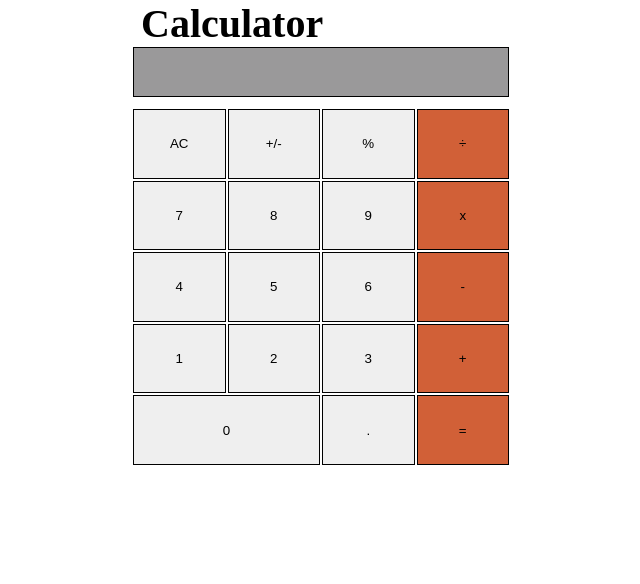
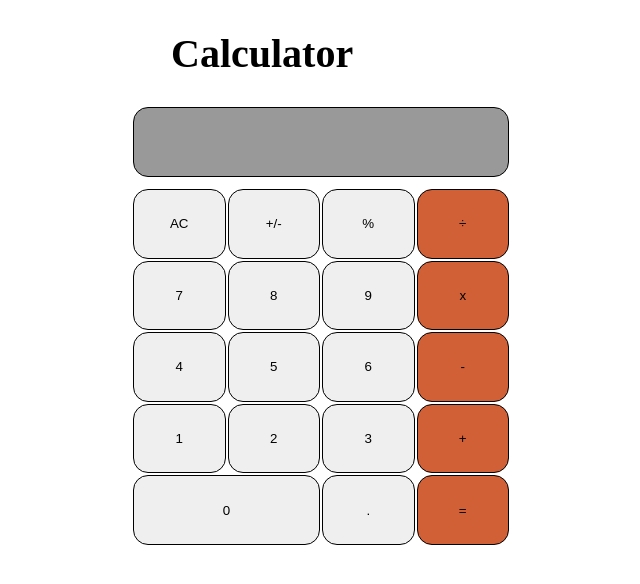
Before and after one commit to Brenda309/math-magicians, a React (Create React App) app: page / in a window 1280 px wide. Shown: the top 584 px of the page, without its empty margins (319-959 px from the left). Built offline with nearby package versions, Linux system fonts and the light colour scheme.

Commit message:
add border-radius to some buttons

```diff
--- a/src/components/calculator.css
+++ b/src/components/calculator.css
@@ -21,6 +21,7 @@ table td {
 h1 {
   font-size: 40px;
   margin-left: 20px;
+  padding: 30px;
 }
 
 .calculator {
@@ -37,10 +38,11 @@ h1 {
   border: solid black 0.5px;
   color: rgb(31, 24, 24);
   width: 94%;
-  height: 50px;
+  height: 70px;
   text-align: end;
   margin: auto;
   padding: 20px;
+  border-radius: 15px;
 }
 
 input {
@@ -49,6 +51,7 @@ input {
   width: 100%;
   height: 100%;
   outline: none;
+  border-radius: 15px;
 }
 
 .orange {
```
